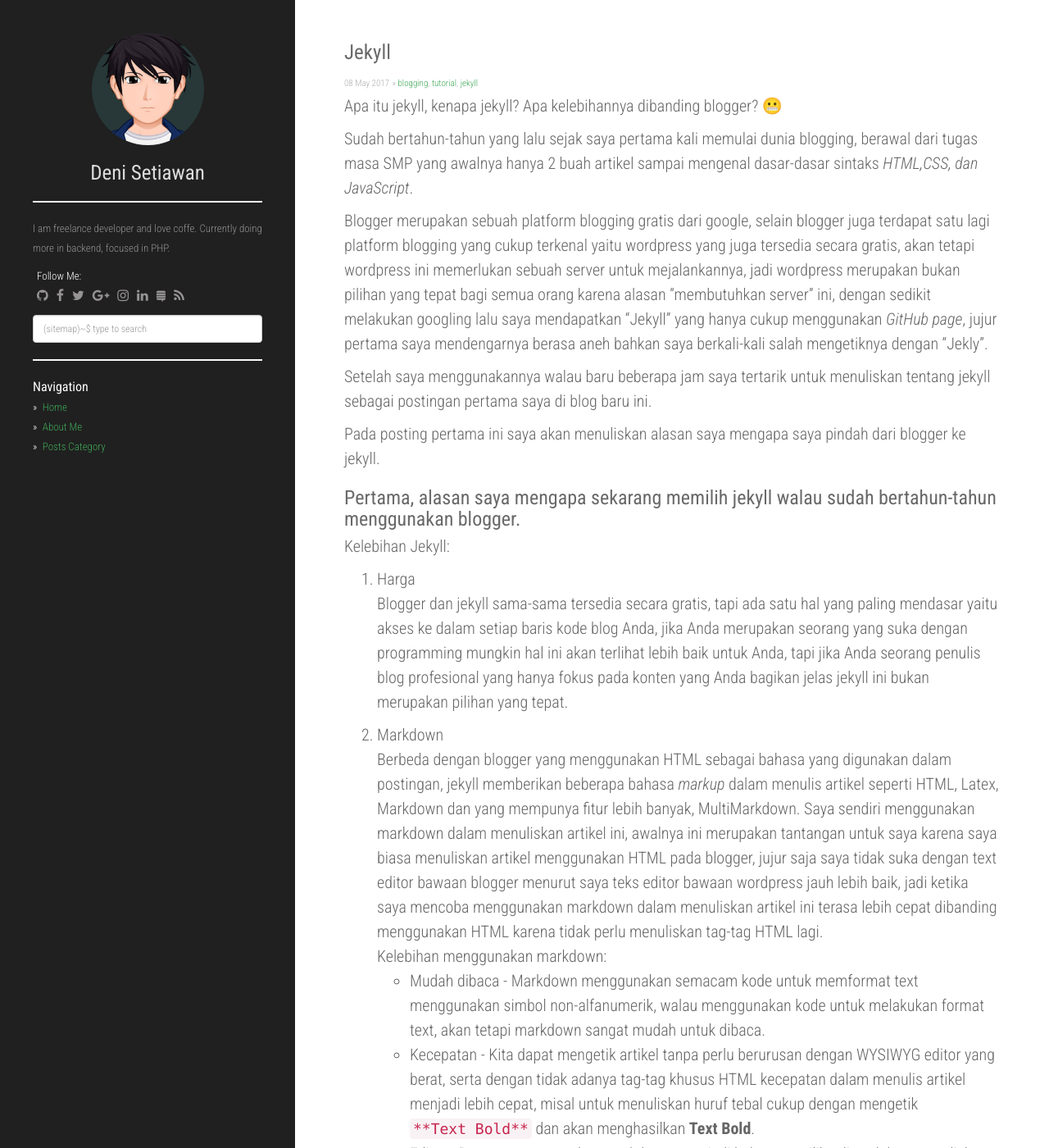
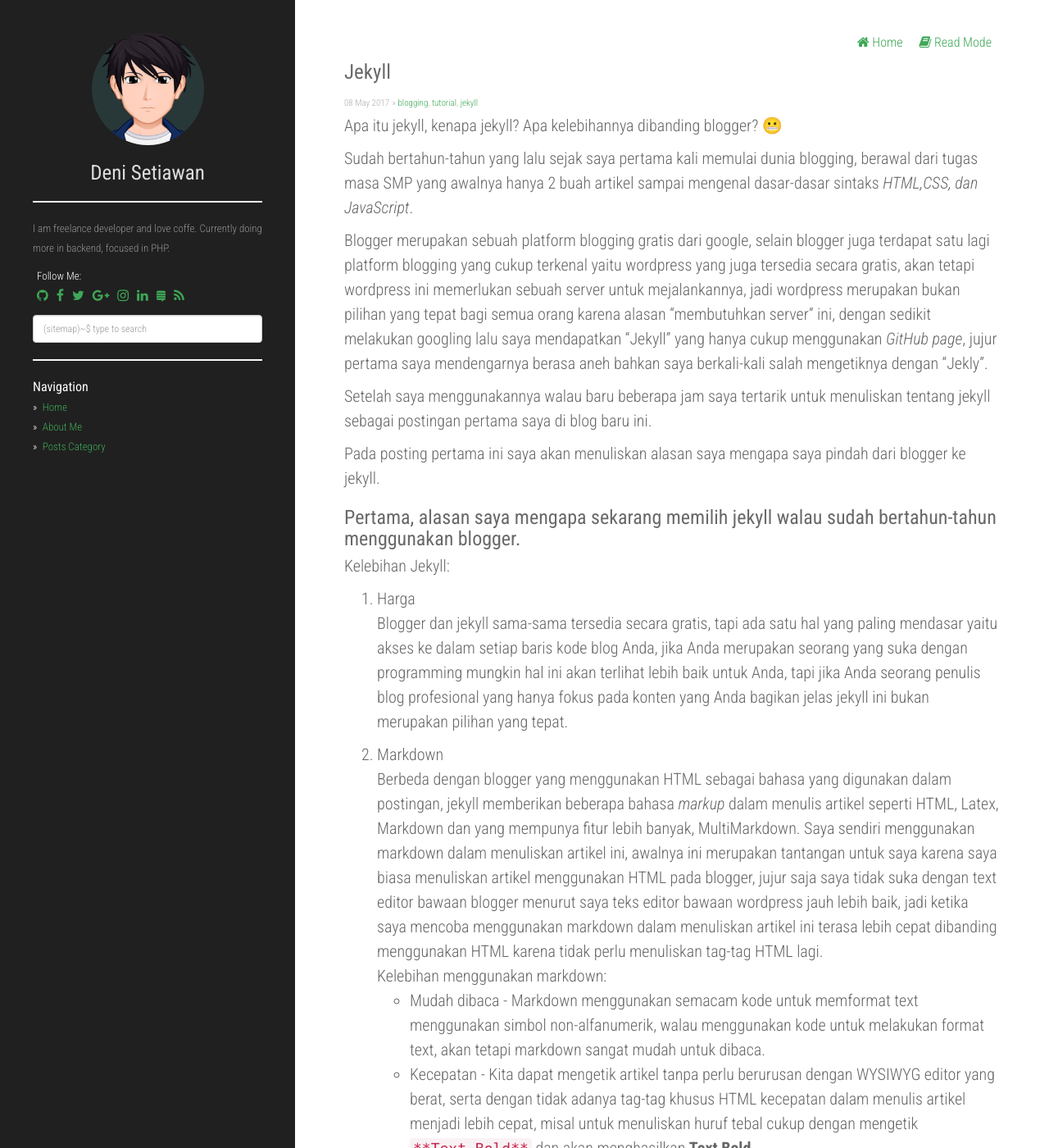
Before and after one commit to HeyDSN/HeyDSN.github.io, a Jekyll site: the page built from _posts/2017-05-07-apa-itu-jekyll.md, in a window 1280 px wide and 1400 px high. Shown: the whole window at 82% size. Built offline with Jekyll 4.4.1, drawn with Linux system fonts in a browser that asks for light colours; nearby versions of some CDN libraries; emoji names are drawn with the system emoji font; comment, search, counter and statistics services are not loaded.

Commit message:
Adding read mode button

```diff
--- a/_layouts/default.html
+++ b/_layouts/default.html
@@ -100,7 +100,7 @@ layout: compress
     <link rel="stylesheet" href="/static/css/main.css">
   </head>
   <body>
-    <div class="sidebar fixed-condition ">
+    <div class="sidebar fixed-condition">
       <div class="inside">
         <a href="/"><img class="profile-avatar" src="{{ site.avatar_url }}" height="75px" width="75px" /></a>
         <a href="/"><h1 class="author-name">{{ site.author }}</h1></a>
@@ -136,6 +136,10 @@ layout: compress
     </div>
     <!-- end sidebar -->
     <div class="container">
+      <div class="btnGroup">
+        <a href="#" class="read-button borderbtn flright"><i class="fa fa-book" aria-hidden="true"></i> Read Mode</a>
+        <a href="/" class="borderbtn flright"><i class="fa fa-home" aria-hidden="true"></i> Home</a>&nbsp;&nbsp;
+      </div>
       <div class="large" id="large">
         <ul class="search__results" id="js-search__results__large"></ul>
       </div>
@@ -158,6 +162,7 @@ layout: compress
     <script src="/static/js/super-search-2.js"></script>
     <script src="/static/js/thickbox-compressed.js"></script>
     <script src="/static/js/projects.js"></script>
+    <script src="/static/js/read-mode.js"></script>
     <!-- Google Analytics -->
     <script>
       (function(i,s,o,g,r,a,m){i['GoogleAnalyticsObject']=r;i[r]=i[r]||function(){
--- a/_layouts/post.html
+++ b/_layouts/post.html
@@ -13,7 +13,9 @@ layout: default
 {% endif %}
 
 <div class="content">
-  {% include ads.html %}
+  <div class="banneradtop">
+    {% include ads.html %}
+  </div>
   <div class="post">{{ content }}</div>
   {% include share-page.html %}
 </div>
--- a/static/css/custom.css
+++ b/static/css/custom.css
@@ -46,10 +46,10 @@ html, body {
 }
 
 .post{
-	font-family: "Roboto Condensed", Arial, sans-serif;
-	line-height: 1.5em;
-    font-weight: 300;
-    font-size: 20px;
+  font-family: "Roboto Condensed", Arial, sans-serif;
+  line-height: 1.5em;
+  font-weight: 300;
+  font-size: 20px;
 }
 
 .profile-avatar{
@@ -61,3 +61,26 @@ html, body {
 	text-align: center;
 	color: #ddd;
 }
+
+.read-mode{
+  padding: 100px !important;
+  margin: 6% 20% !important;
+  box-shadow: 10px 10px 10px #888;
+}
+
+.flright{
+  float: right;
+  margin: 10px;
+}
+
+.borderbtn {
+  border: 0;
+  background: none;
+  box-shadow:none;
+  border-radius: 0px;
+  text-decoration: none !important;
+}
+
+.x-margin{
+  margin-top: -30px;
+}
--- a/static/css/main.css
+++ b/static/css/main.css
@@ -31,9 +31,9 @@ h1 {
 h2, h3 {
   margin-bottom: 5px;
 }
-a, a:link, a:active {
+a, a:link, a:active, a:visited {
   text-decoration: none;
-  color: #3fa757;
+  color: #3fa757 !important;
 }
 a:hover {
   color: #B3B3B3;
--- /dev/null
+++ b/static/js/read-mode.js
@@ -0,0 +1,31 @@
+$(".read-button").click(function() {
+    var $this = $(this);
+    var $divBtnGrp = $('.btnGroup');
+    var $divDisqus = $('.disqus-comments');
+    var $divContainer = $('.container');
+    var $divSide = $('.sidebar');
+    $this.toggleClass("show");
+    $divBtnGrp.toggleClass("x-margin");
+    $divContainer.toggleClass("read-mode");
+    $(".banneradtop").toggle();
+    if ($this.hasClass("show")) {
+        $divSide.hide('slow');
+        $divDisqus.hide();
+        document.body.style.backgroundColor = '#ddd';
+    } else {
+        $divSide.show('slow');
+        $divDisqus.hide();
+        document.body.style.backgroundColor = '#fff';
+    }
+});
+
+/*
+var div = $('someDiv');
+console.log(div.style('color'));
+div.style('color', 'red');
+console.log(div.style('color'));
+div.style('color', 'blue', 'important');
+console.log(div.style('color'));
+console.log(div.style().getPropertyPriority('color'));
+*/
+//document.getElementById("sidebar").style.display = "none";
```
